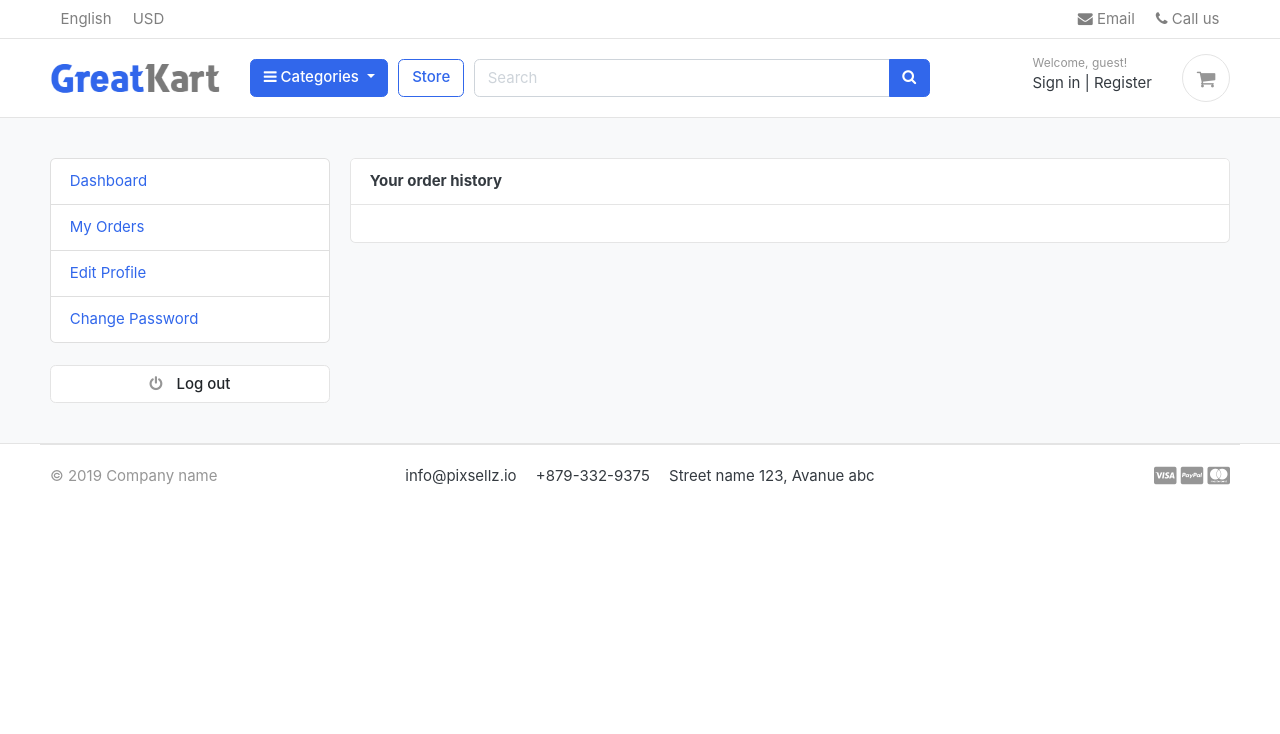
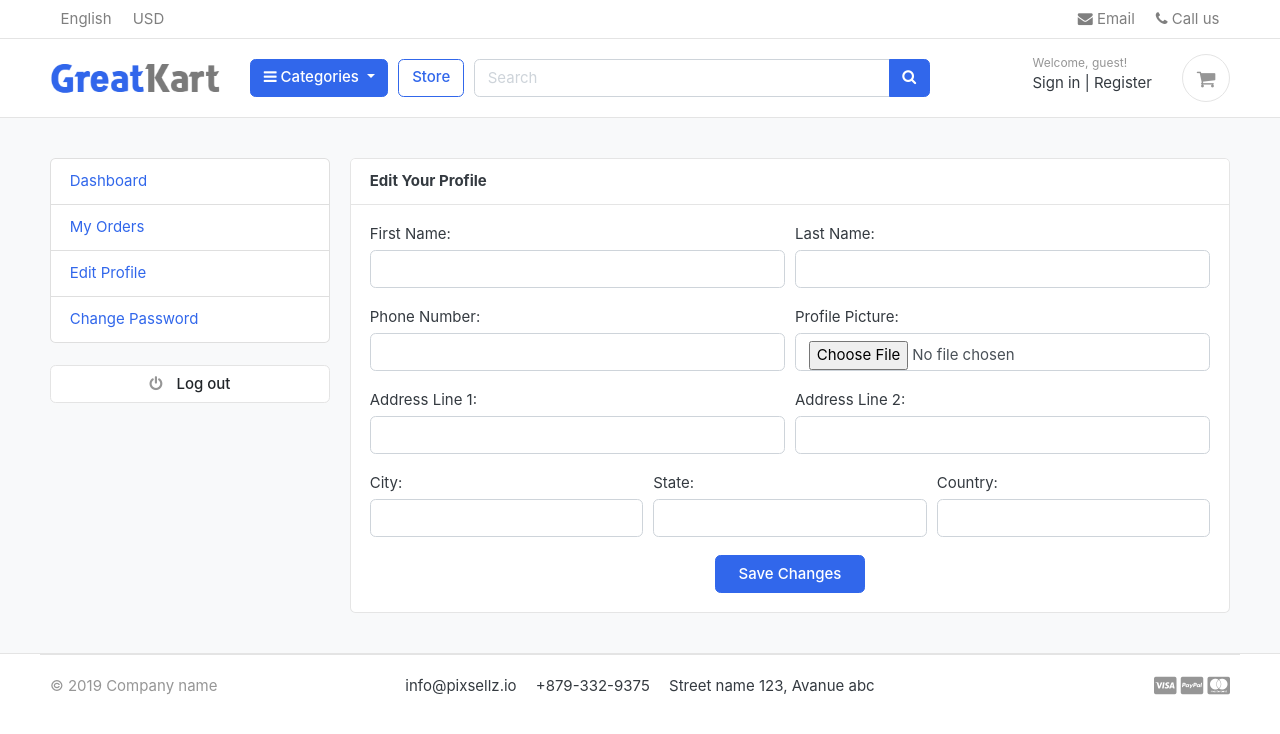
Before and after one commit to rivka-levit/greatkart-store, a Django app: template accounts/templates/accounts/profile.html in a window 1280 px wide. Shown: the top 734 px of the page. Run offline with Django 4.2, Linux system fonts and the light colour scheme; the template is opened without the code that fills it, so the values that code supplies are empty; some libraries are stand-ins or nearby versions; some web fonts are replaced.

Commit message:
profile inputs

```diff
--- a/accounts/templates/accounts/profile.html
+++ b/accounts/templates/accounts/profile.html
@@ -14,12 +14,61 @@
 	<main class="col-md-9">
 		<article class="card">
 		<header class="card-header">
-			<strong class="d-inline-block mr-3">Your order history</strong>
+			<strong class="d-inline-block mr-3">Edit Your Profile</strong>
 		</header>
 		<div class="card-body">
             <div class="row">
                 <div class="col-md-12">
-
+                    <form action="" method="post">
+                        {% csrf_token %}
+                        <div class="form-row">
+                            <div class="col-md-6 form-group">
+                                <label>First Name: </label>
+                                <input type="text" class="form-control">
+                            </div>
+                            <div class="col-md-6 form-group">
+                                <label>Last Name: </label>
+                                <input type="text" class="form-control">
+                            </div>
+                        </div>
+                        <div class="form-row">
+                            <div class="col-md-6 form-group">
+                                <label>Phone Number: </label>
+                                <input type="text" class="form-control">
+                            </div>
+                            <div class="col-md-6 form-group">
+                                <label>Profile Picture: </label>
+                                <input type="file" class="form-control">
+                            </div>
+                        </div>
+                        <div class="form-row">
+                            <div class="col-md-6 form-group">
+                                <label>Address Line 1: </label>
+                                <input type="text" class="form-control">
+                            </div>
+                        <div class="col-md-6 form-group">
+                            <label>Address Line 2: </label>
+                            <input type="text" class="form-control">
+                        </div>
+                        </div>
+                        <div class="form-row">
+                            <div class="col-md-4 form-group">
+                                <label>City: </label>
+                                <input type="text" class="form-control">
+                            </div>
+                            <div class="col-md-4 form-group">
+                                <label>State: </label>
+                                <input type="text" class="form-control">
+                            </div>
+                            <div class="col-md-4 form-group">
+                                <label>Country: </label>
+                                <input type="text" class="form-control">
+                            </div>
+                        </div>
+                        <div class="text-center">
+                        <input type="submit" value="Save Changes" class="btn btn-primary" style="width: 150px">
+                        </div>
+                    </form>
                 </div>
             </div>
 		</div> <!-- card-body .// -->
```
